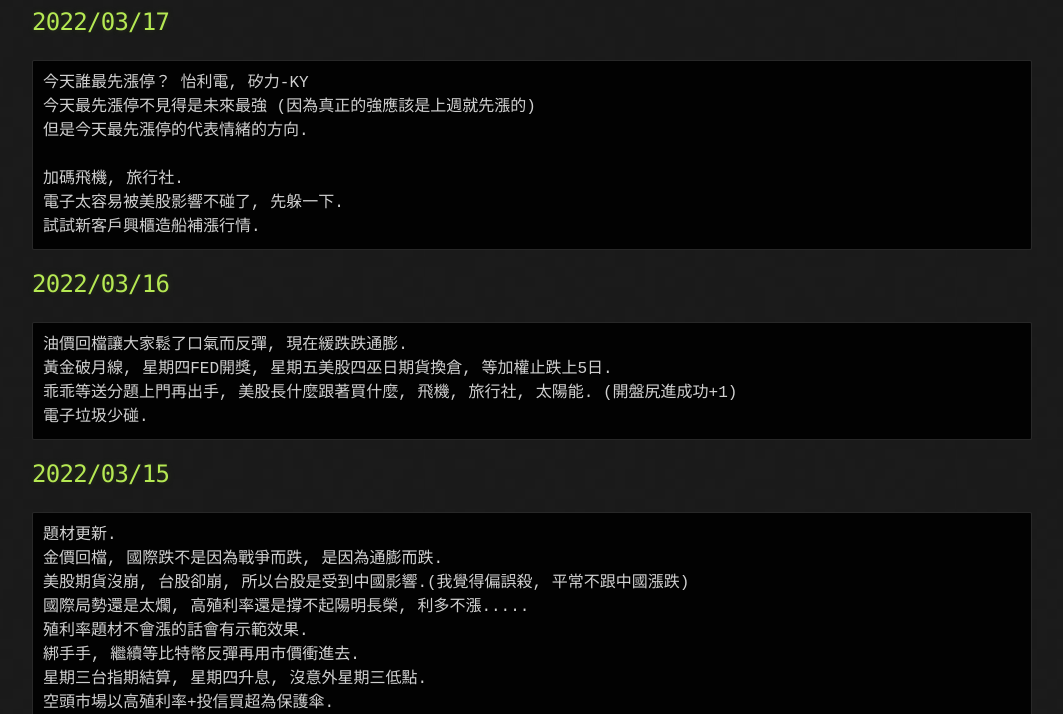
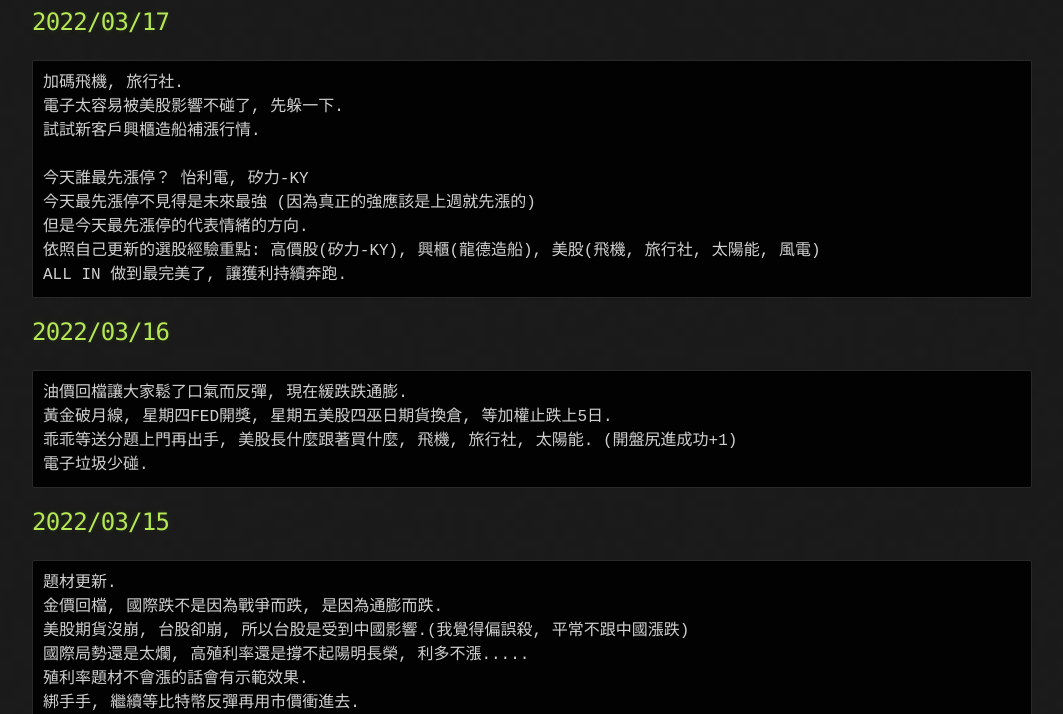
Before and after one commit to lepg5487/Stock_God, a Jekyll site: the page built from index.md, in a window 1280 px wide and 900 px high, scrolled down 440 px, cut to the strip 186-900 px from the top of the window. Shown: the whole strip, without its empty margins (108-1171 px from the left). Built offline with Jekyll 4.4.1, drawn with Linux system fonts in a browser that asks for light colours; our own code applies the rules of GitHub Pages for plain Markdown files.

Commit message:
Update index.md

````diff
--- a/index.md
+++ b/index.md
@@ -10,13 +10,15 @@ layout: testlayouts
 
 ## 2022/03/17
 ```
+加碼飛機, 旅行社.
+電子太容易被美股影響不碰了, 先躲一下.
+試試新客戶興櫃造船補漲行情.
+
 今天誰最先漲停？ 怡利電, 矽力-KY
 今天最先漲停不見得是未來最強 (因為真正的強應該是上週就先漲的)
 但是今天最先漲停的代表情緒的方向.
-
-加碼飛機, 旅行社.
-電子太容易被美股影響不碰了, 先躲一下.
-試試新客戶興櫃造船補漲行情.
+依照自己更新的選股經驗重點: 高價股(矽力-KY), 興櫃(龍德造船), 美股(飛機, 旅行社, 太陽能, 風電)
+ALL IN 做到最完美了, 讓獲利持續奔跑.
 ```
 
 ## 2022/03/16
````
